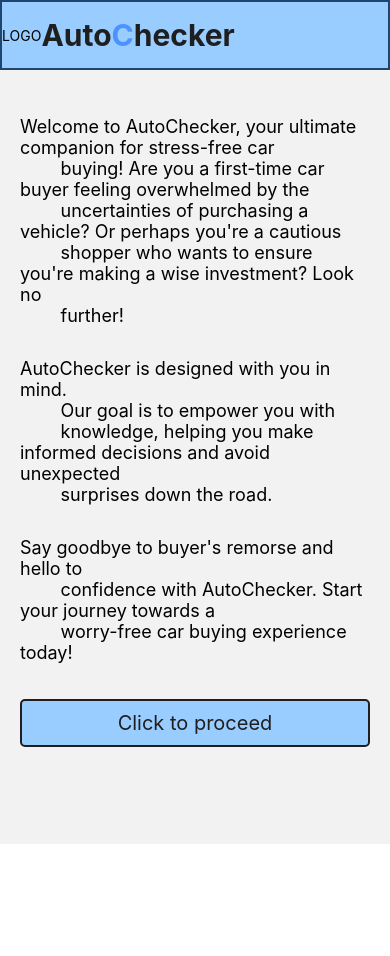
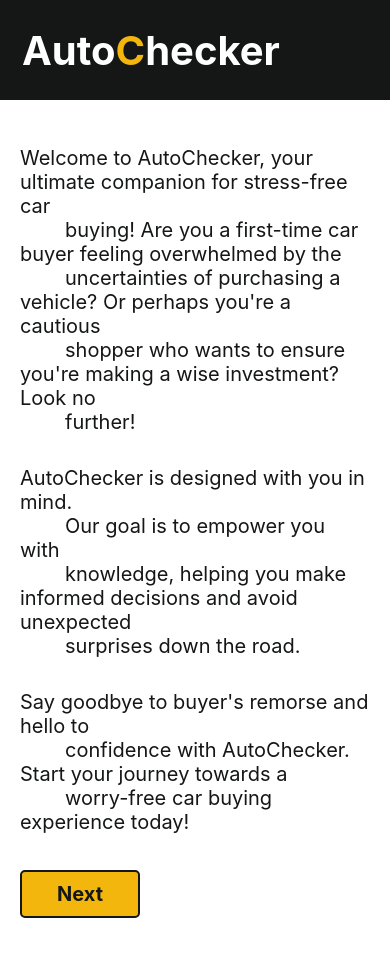
Before and after one commit to sadatakhtar/autoChecker, a React Native app: screen /Dashboard in a window 390 px wide. Before the commit the page ends 844 px from the top, so only its background shows below. Built offline with nearby package versions, Linux system fonts and the light colour scheme.

Commit message:
Make styling changes and added newHeader component

```diff
--- a/assets/SharedStyles.tsx
+++ b/assets/SharedStyles.tsx
@@ -1,7 +1,9 @@
 
 export const colours = {
-    $black: '#1f1f1f',
+    $light_black: '#1f1f1f',
     $charcoal: '#323232',
+    $black: '#151616',
+    $grey: '#a9a9a9',
 
     $darkBlue: '#1f446d',
     $blue: '#0360a6',
--- a/src/components/Btn.tsx
+++ b/src/components/Btn.tsx
@@ -23,7 +23,7 @@
 
 const styles = StyleSheet.create({
   container: {
-    backgroundColor: colours.$pale_blue,
+    backgroundColor: colours.$yellow,
     padding: 10,
     margin: 10,
     borderRadius: 5,
@@ -35,7 +35,7 @@
   text: {
     color: colours.$black,
     fontSize: 20,
-    fontWeight: 'condensedBold',
+    fontWeight: 'bold',
   },
 
 });
--- a/src/components/DetailsDisplayer.tsx
+++ b/src/components/DetailsDisplayer.tsx
@@ -51,7 +51,7 @@
   },
   text: {
     fontWeight: 'bold',
-    fontSize: 16,
+    fontSize: 18,
   },
   iconStyle: {
     color: colours.$blue,
@@ -67,7 +67,7 @@
   },
   dataText: {
     color: colours.$white,
-    fontSize: 16,
+    fontSize: 18,
     fontWeight: 'bold',
   },
 });
--- /dev/null
+++ b/src/components/NewHeader.tsx
@@ -0,0 +1,43 @@
+import {StyleSheet, Text, View} from 'react-native';
+import React from 'react';
+import {colours} from '../../assets/SharedStyles';
+
+interface NewHeaderProps {}
+
+const NewHeader = ({}: NewHeaderProps) => {
+  return (
+    <View style={styles.container}>
+      {/* <View>
+        <Text>LOGO</Text>
+      </View> */}
+      <View style={styles.titleWrapper}>
+        <Text style={styles.text}>
+          Auto<Text style={{color: colours.$yellow}}>C</Text>hecker
+        </Text>
+      </View>
+    </View>
+  );
+};
+
+export default NewHeader;
+
+const styles = StyleSheet.create({
+  container: {
+    borderWidth: 2,
+    borderColor: colours.$black,
+    flexDirection: 'row',
+    justifyContent: 'flex-start',
+    alignItems: 'center',
+    backgroundColor: colours.$black,
+    height: 100,
+  },
+  text: {
+    fontSize: 40,
+    fontWeight: 'bold',
+    color: colours.$white,
+  },
+  logoWrapper: {},
+  titleWrapper: {
+    paddingHorizontal: 20
+  },
+});
--- a/src/components/Paragraph.tsx
+++ b/src/components/Paragraph.tsx
@@ -1,5 +1,6 @@
 import {StyleSheet, Text, View} from 'react-native';
 import React from 'react';
+import { colours } from '../../assets/SharedStyles';
 
 type Props = {
   summary?: string;
@@ -17,7 +18,8 @@
 
 const styles = StyleSheet.create({
   text: {
-    fontSize: 18,
+    fontSize: 20,
+    color: colours.$black
   },
   textWrapper: {
     padding: 10,
--- a/src/screens/DashboardScreen.tsx
+++ b/src/screens/DashboardScreen.tsx
@@ -9,6 +9,7 @@
 import axios from 'axios';
 import {setData} from '../features/general/generalSlice';
 import {useDispatch} from 'react-redux';
+import NewHeader from '../components/NewHeader';
 
 interface DashboardScreenProps {}
 
@@ -54,17 +55,18 @@
   };
   return (
     <View style={styles.container}>
-      <StandardHeader />
-      <View style={styles.titleWrapper}>
-        <Text style={styles.title}>Dashboard</Text>
-      </View>
-      <View style={styles.inputWrapper}>
+      <NewHeader />
+
+      <View style={{paddingHorizontal: 10, marginTop: 30}}>
         <Paragraph
           summary="Simply enter the vehicle registration number, and let our powerful
         algorithms do the rest. Within seconds, you'll receive a
         comprehensive list of potential issues or current defects associated
         with the car you're interested in."
         />
+      </View>
+
+      <View style={styles.inputWrapper}>
         <Text style={styles.label}>Enter Vehicle Registration</Text>
         <TextInput
           style={styles.input}
@@ -88,7 +90,11 @@
         </View>
       </View>
       <View style={styles.btnContainer}>
-        <Btn title="Back" onPress={handleBackBtn} />
+        <Btn
+          title="Back"
+          onPress={handleBackBtn}
+          style={{marginHorizontal: 20, width: 120}}
+        />
       </View>
     </View>
   );
@@ -99,7 +105,8 @@
 // Add styles for the input
 const styles = StyleSheet.create({
   container: {
-    // Your existing styles
+    flex: 1,
+    backgroundColor: colours.$white
   },
   input: {
     height: 40,
@@ -107,13 +114,15 @@
     borderWidth: 1,
     padding: 10,
     borderRadius: 5,
+    backgroundColor: colours.$white,
   },
   btnContainer: {
     marginTop: 50,
   },
   inputWrapper: {
     borderWidth: 1,
-    borderColor: colours.$blue,
+    borderColor: colours.$white,
+    backgroundColor: colours.$black,
     margin: 20,
     padding: 20,
     borderRadius: 5,
@@ -122,14 +131,15 @@
     padding: 20,
   },
   title: {
-    color: colours.$black,
+    color: colours.$white,
     fontSize: 24,
     fontWeight: 'bold',
   },
   label: {
     padding: 10,
-    color: colours.$black,
+    color: colours.$yellow,
     fontWeight: 'bold',
+    fontSize: 18,
   },
   btnWrapper: {
     flexDirection: 'row',
--- a/src/screens/DefectsScreen.tsx
+++ b/src/screens/DefectsScreen.tsx
@@ -9,6 +9,7 @@
 import Btn from '../components/Btn';
 import DetailsDisplayer from '../components/DetailsDisplayer';
 import SubHeading from '../components/SubHeading';
+import NewHeader from '../components/NewHeader';
 
 const DefectsScreen = () => {
   const [motData, setMotData] = useState<any | null>(null);
@@ -101,7 +102,7 @@
   return (
     <ScrollView>
       <View>
-        <StandardHeader />
+        <NewHeader />
         <RegDisplayer data={data} />
 
         <View style={styles.defectWrapper}>
@@ -129,7 +130,7 @@
           <DetailsDisplayer data={motData?.motTests[0]?.defects[0]?.text} label='Defect 1' />
 
         </View>
-        <Btn title="Back" onPress={handleBtn} />
+        <Btn title="Back" onPress={handleBtn} style={{ marginHorizontal: 20, width: 120}}/>
       </View>
     </ScrollView>
   );
--- a/src/screens/Home/Home.tsx
+++ b/src/screens/Home/Home.tsx
@@ -4,6 +4,8 @@
 import Btn from '../../components/Btn';
 import {useNavigation} from '@react-navigation/native';
 import Paragraph from '../../components/Paragraph';
+import { colours } from '../../../assets/SharedStyles';
+import NewHeader from '../../components/NewHeader';
 
 interface HomeProps {}
 interface NavProps {
@@ -19,7 +21,7 @@
   };
   return (
     <View style={styles.container}>
-      <StandardHeader />
+      <NewHeader />
       <View style={styles.body}>
         <Paragraph
           summary="Welcome to AutoChecker, your ultimate companion for stress-free car
@@ -41,9 +43,9 @@
         />
         <View>
           <Btn
-            title="Click to proceed"
+            title="Next"
             onPress={handleBtn}
-            style={{marginTop: 20}}
+            style={{marginTop: 20, width: 120}}
           />
         </View>
       </View>
@@ -56,10 +58,11 @@
 const styles = StyleSheet.create({
   container: {
     flex: 1,
-    //padding: 10,
+    backgroundColor: colours.$white
   },
   text: {
     fontSize: 18,
+    color: colours.$black
   },
   body: {
     padding: 10,
--- a/src/screens/SearchResultScreen.tsx
+++ b/src/screens/SearchResultScreen.tsx
@@ -5,10 +5,10 @@
 import Btn from '../components/Btn';
 import {useNavigation, useRoute} from '@react-navigation/native';
 import {colours} from '../../assets/SharedStyles';
-import StandardHeader from '../components/StandardHeader';
 import DetailsDisplayer from '../components/DetailsDisplayer';
 import RegDisplayer from '../components/RegDisplayer';
 import SubHeading from '../components/SubHeading';
+import NewHeader from '../components/NewHeader';
 
 interface SearchResultProps {}
 
@@ -31,7 +31,7 @@
   };
   return (
     <ScrollView>
-      <StandardHeader />
+      <NewHeader />
       <RegDisplayer data={data} />
 
       <View style={styles.body}>
@@ -68,17 +68,12 @@
         </View>
       </View>
 
-      {/* <View>
-        <Text style={{fontSize: 20, color: colours.$red}}>
-          {JSON.stringify(data)}
-        </Text>
-      </View> */}
       <View style={styles.btnWrapper}>
         <View>
-          <Btn title="Back" onPress={handleBtn} style={{width: '220'}} />
+          <Btn title="Back" onPress={handleBtn} style={{width: 120}} />
         </View>
         <View>
-          <Btn title="Defects" onPress={handleDefects} style={{width: '120'}} />
+          <Btn title="Defects" onPress={handleDefects} style={{width: 120}} />
         </View>
       </View>
     </ScrollView>
@@ -88,7 +83,10 @@
 export default SearchResultScreen;
 
 const styles = StyleSheet.create({
-  container: {},
+  container: {
+    flex: 1,
+    backgroundColor: colours.$white,
+  },
 
   body: {
     margin: 20,
@@ -98,17 +96,7 @@
     borderColor: colours.$black,
     borderRadius: 6,
   },
-  // generalTitle: {
-  //   borderBottomWidth: 1,
-  //   borderBottomColor: colours.$black,
-  //   padding: 10,
-  //   marginBottom: 10,
-  // },
-  // title: {
-  //   fontSize: 20,
-  //   fontWeight: 'bold',
-  //   color: colours.$black,
-  // },
+
   btnWrapper: {
     flexDirection: 'row',
     justifyContent: 'space-evenly',
```
